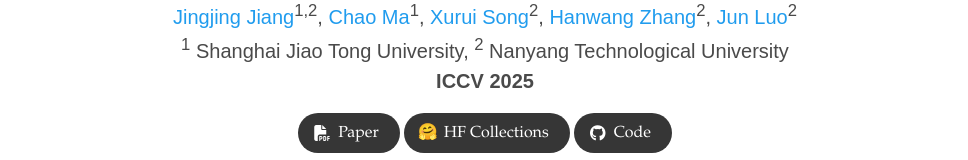
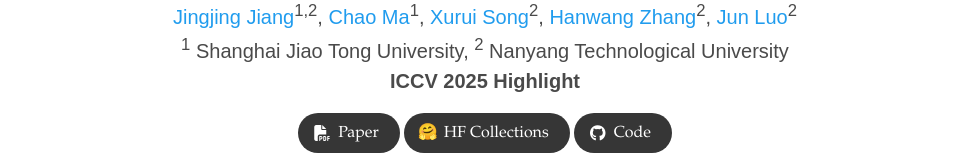
Before and after one commit to mm-vl/corvid, a plain HTML site: page index.html in a window 1280 px wide. Shown: the part 220-380 px from the top of the page, without its empty margins (155-1123 px from the left). Drawn offline with nearby package versions, Linux system fonts and the light colour scheme; some icons are missing; a web font is replaced by a local one.

Commit message:
Update index.html

```diff
--- a/index.html
+++ b/index.html
@@ -125,7 +125,7 @@
           </div>
 
           <div class="is-size-5 publication-authors">
-            <span class="author-block"><b>ICCV 2025 </b></font></span>
+            <span class="author-block"><b>ICCV 2025 Highlight</b></span>
           </div>
 
           <div class="column has-text-centered">
```
